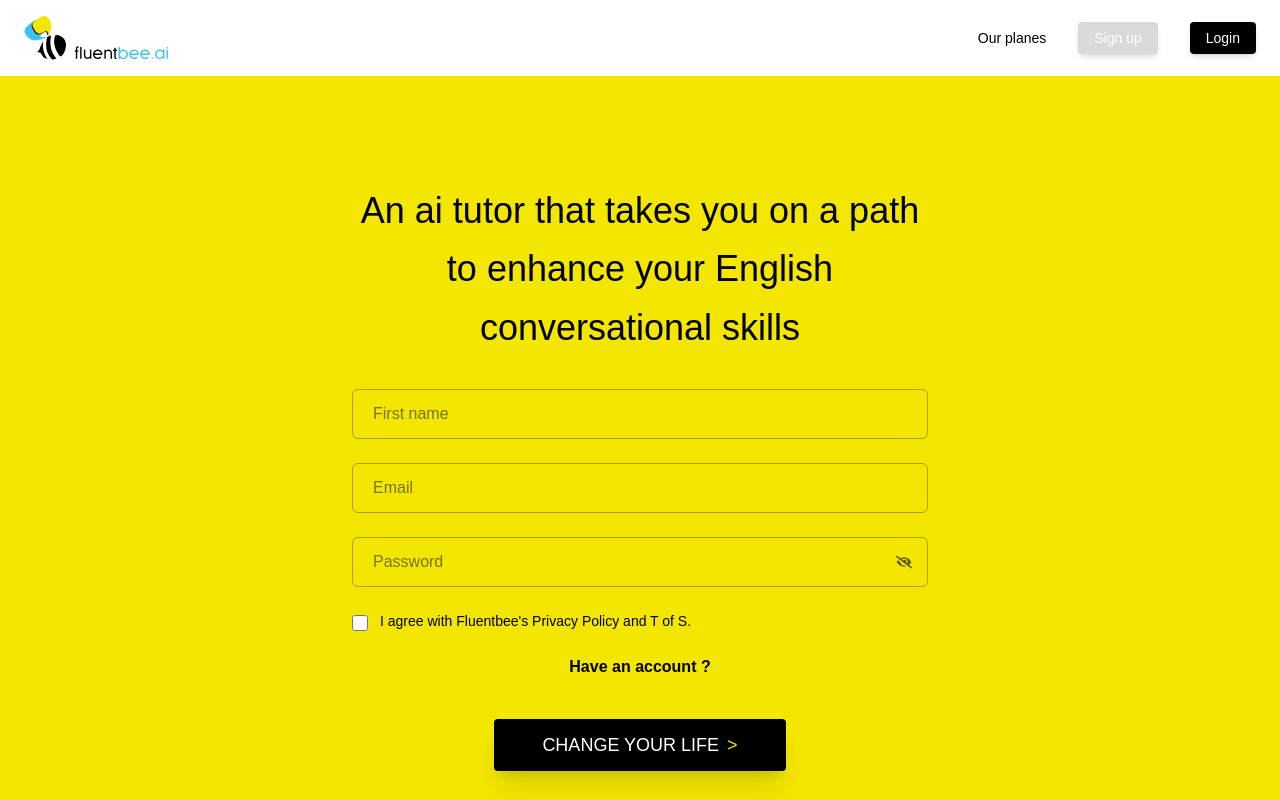
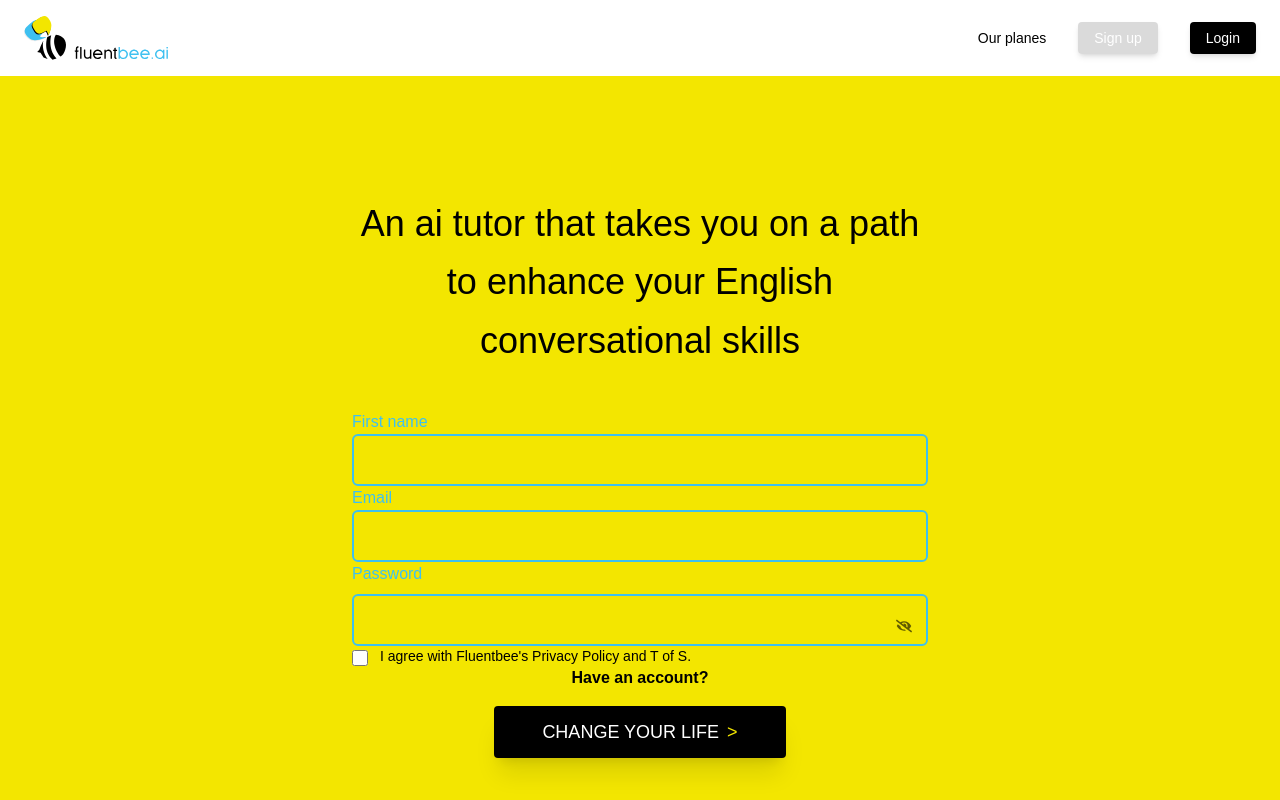
Before and after one commit to UlisesAramis/Fluent-bee, a Next.js app: page /sign-up in a window 1280 px wide. Shown: the top 800 px of the page. Built offline with nearby package versions, Linux system fonts and the light colour scheme.

Commit message:
fix: refacto styles

```diff
--- a/src/components/SignupForm.tsx
+++ b/src/components/SignupForm.tsx
@@ -9,49 +9,54 @@ const SignupForm = () => {
 
   return (
     <section className="bg-solar-neon min-h-screen flex items-center justify-center px-6 text-black">
-      <div className="w-full max-w-xl flex flex-col items-center gap-8">
-        <h1 className="text-3xl md:text-4xl text-center font-medium leading-relaxed">
+      <div className="w-full max-w-xl flex flex-col items-center gap-10">
+        <h1 className="text-2xl md:text-4xl text-center font-medium leading-relaxed m-0">
           An ai tutor that takes you on a path to enhance your English
           conversational skills
         </h1>
 
-        <form className="w-full flex flex-col gap-6">
+        <form className="w-full flex flex-col">
+          <div className="flex flex-col">
+            <label className="text-neon-sky font-medium">First name</label>
+
             <input
               type="text"
-            placeholder="First name"
-            className="w-full border border-black/30 rounded-md px-5 py-3 bg-transparent outline-none focus:border-black transition"
+              className="w-full border-2 border-neon-sky rounded-md px-4 py-3 bg-transparent outline-none focus:ring-2 focus:ring-neon-sky"
             />
+          </div>
+
+          <div className="flex flex-col">
+            <label className="text-neon-sky font-medium">Email</label>
 
             <input
               type="email"
-            placeholder="Email"
-            className="w-full border border-black/30 rounded-md px-5 py-3 bg-transparent outline-none focus:border-black transition"
+              className="w-full border-2 border-neon-sky rounded-md px-4 py-3 bg-transparent outline-none focus:ring-2 focus:ring-neon-sky"
             />
+          </div>
 
-          <div className="relative">
+          <div className="flex flex-col gap-2 relative">
+            <label className="text-neon-sky font-medium">Password</label>
+
             <input
               type={showPassword ? "text" : "password"}
-              placeholder="Password"
-              className="w-full border border-black/30 rounded-md px-5 py-3 pr-12 bg-transparent outline-none focus:border-black transition"
+              className="w-full border-2 border-neon-sky rounded-md px-4 py-3 pr-12 bg-transparent outline-none focus:ring-2 focus:ring-neon-sky"
             />
 
             <button
               type="button"
               onClick={() => setShowPassword(!showPassword)}
-              className="absolute right-4 top-1/2 -translate-y-1/2 text-black/60 hover:text-black"
+              className="absolute right-4 bottom-3 text-black/60 hover:text-black"
             >
               {showPassword ? <FaEye /> : <FaEyeSlash />}
             </button>
           </div>
 
           <label className="flex items-start gap-3 text-sm">
-            <input type="checkbox" className="mt-1 w-4 h-4" />
-
+            <input type="checkbox" className="mt-1 w-4 h-4 accent-neon-sky" />
             <span>I agree with Fluentbee's Privacy Policy and T of S.</span>
           </label>
 
-          <p className="text-center font-semibold">Have an account ?</p>
-
+          <p className="text-center font-semibold">Have an account?</p>
           <div className="flex justify-center">
             <ButtonBee className="px-12 py-3 text-lg shadow-xl">
               CHANGE YOUR LIFE
```
Lines whose indentation alone changed are shown as unchanged.
